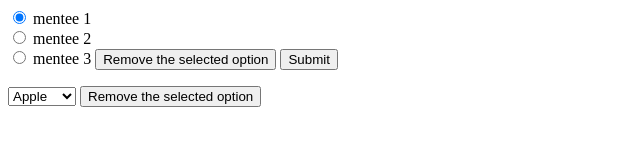
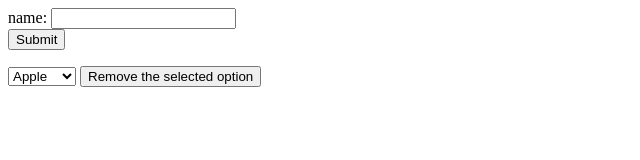
Before and after one commit to kpraneethGupta/kpg, a plain HTML site: page index.html in a window 1280 px wide. Shown: the whole page, without its empty margins (0-640 px from the left). Drawn offline with Linux system fonts and the light colour scheme.

Commit message:
Update index.html

```diff
--- a/index.html
+++ b/index.html
@@ -3,13 +3,11 @@
   <title>mentor list</title>
   </head>
   <body>
-  <form>
-     <input type="radio" name="MENTOR" value="mentee 1" checked> mentee 1<br>
-     <input type="radio" name="mentor" value="mentee 2"> mentee 2<br>
-     <input type="radio" name="mentor" value="mentee 3"> mentee 3
-     <input type="button" onclick="removeOption()" value="Remove the selected option">
-      <input type="button" onclick="myFunction()" value="Submit">
-  </form>
+  <form id="frm1" action="/action_page.php">
+  name: <input type="text" name="fname"><br>
+
+  <input type="button" onclick="myFunction()" value="Submit">
+</form>
    <form>
 <select id="mySelect">
   <option>Apple</option>
```
